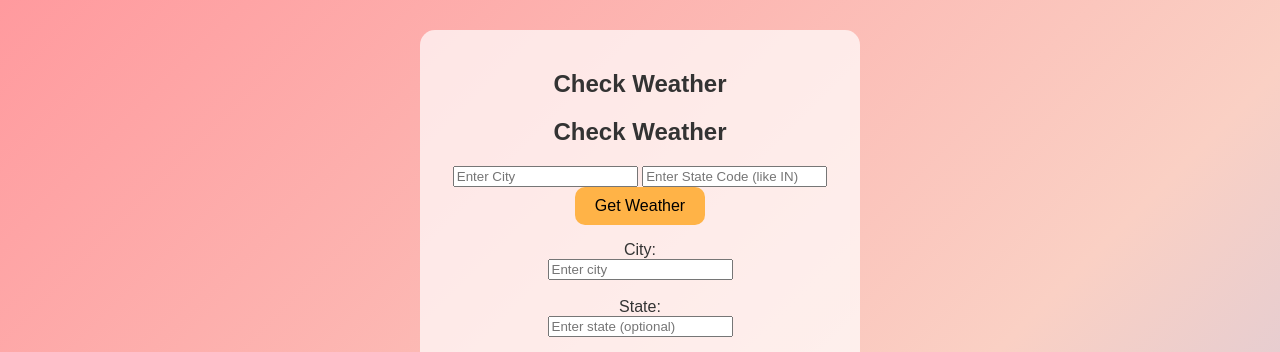
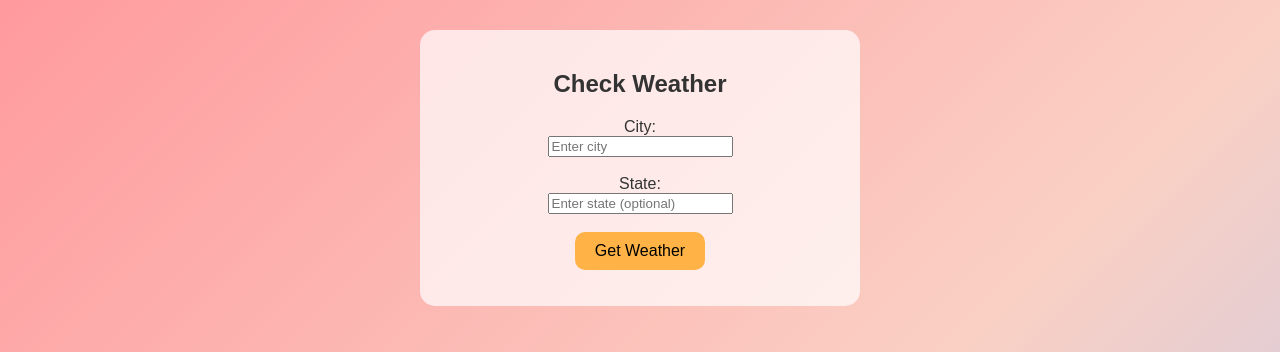
Before and after one commit to nishantmahlan-hash/My-Webpage-Nishant, a plain HTML site: page index.html in a window 1280 px wide. Shown: the top 352 px of the page. Drawn offline with Linux system fonts and the light colour scheme.

Commit message:
Update index.html

```diff
--- a/index.html
+++ b/index.html
@@ -11,11 +11,7 @@
 <section class="weather-section">
   <h2>Check Weather</h2>
   <form id="weatherForm">
-    <h2>Check Weather</h2>
-<input type="text" id="city" placeholder="Enter City">
-<input type="text" id="state" placeholder="Enter State Code (like IN)">
-<button id="weatherBtn">Get Weather</button>
-<p id="weatherResult"></p>
+
     <label for="city">City:</label><br>
     <input type="text" id="city" placeholder="Enter city" required><br><br>
 
```
